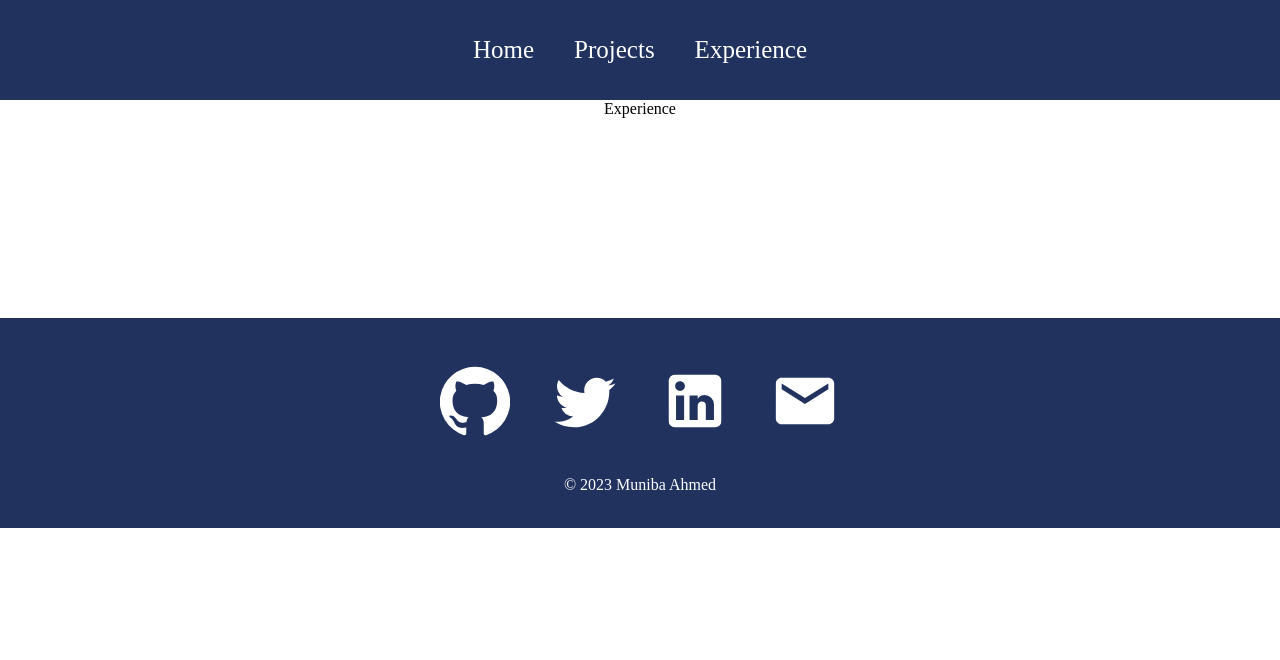
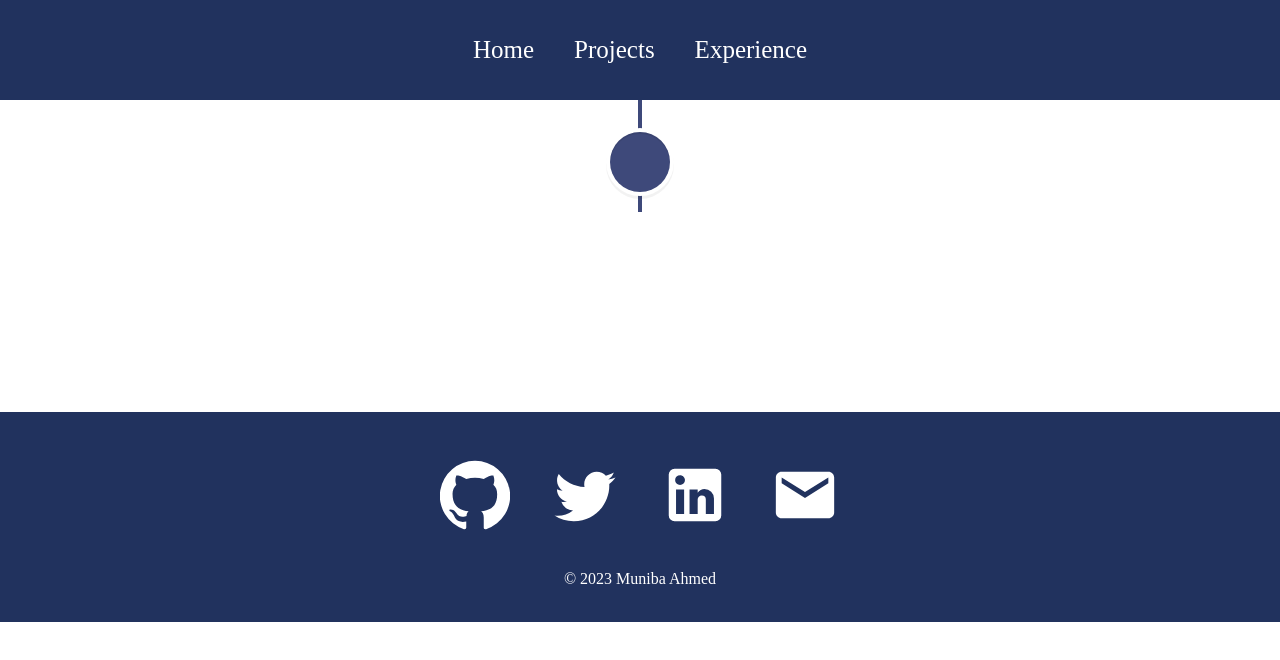
Before and after one commit to Muniba-Ahmed/personal-portfolio, a React (Create React App) app in the folder portfolio/: page /experience in a window 1280 px wide. Shown: the top 660 px of the page. Built offline with nearby package versions, Linux system fonts and the light colour scheme.

Commit message:
adding elements on experience timeline

```diff
--- a/portfolio/src/pages/Experience.js
+++ b/portfolio/src/pages/Experience.js
@@ -1,8 +1,24 @@
 //rfce
+
 import React from "react";
+import {
+  VerticalTimeline,
+  VerticalTimelineElement,
+} from "react-vertical-timeline-component";
+import "react-vertical-timeline-component/style.min.css";
 
 function Experience() {
-  return <div>Experience</div>;
+  return (
+    <div className="experience">
+      <VerticalTimeline lineColor="#3e497a">
+        <VerticalTimelineElement
+          className="vertical-timeline-element--education"
+          date="2014-2018"
+          iconStyle={{ background: "#3e497a", color: "#fff" }}
+        ></VerticalTimelineElement>
+      </VerticalTimeline>
+    </div>
+  );
 }
 
 export default Experience;
--- a/portfolio/src/styles/Home.css
+++ b/portfolio/src/styles/Home.css
@@ -1,4 +1,4 @@
-.home {
+/* .home {
   width: 100%;
   align-items: center;
   font-family: "Arial", sans-serif;
@@ -81,9 +81,8 @@
   .skills h2 {
     font-size: 30px;
   }
-}
+} */
 
-/*
 .home {
   width: 100%;
   align-items: center;
@@ -113,6 +112,7 @@
 .about .prompt {
   width: 40%;
   font-size: 30px;
+  padding-top: 50px;
 }
 .prompt svg {
   font-size: 60px;
@@ -164,5 +164,3 @@
     font-size: 30px;
   }
 }
-
-*/
```
